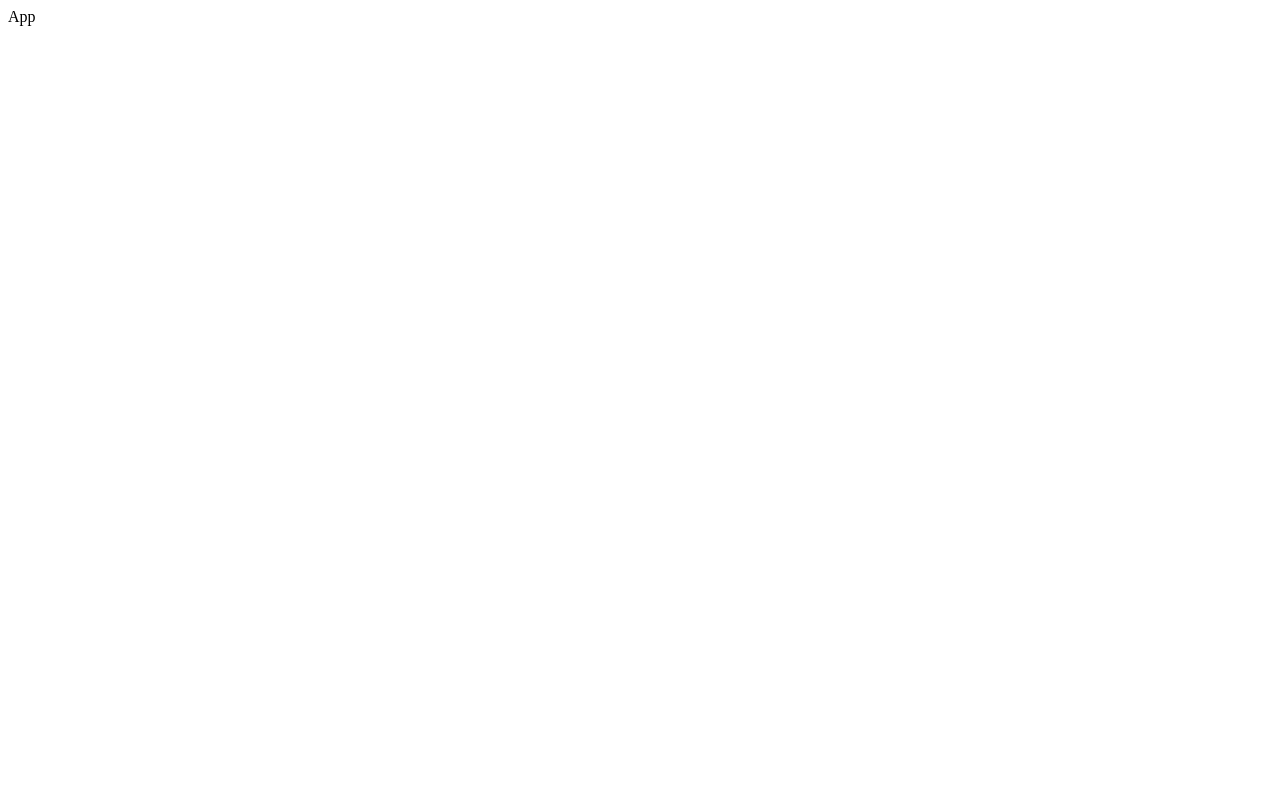
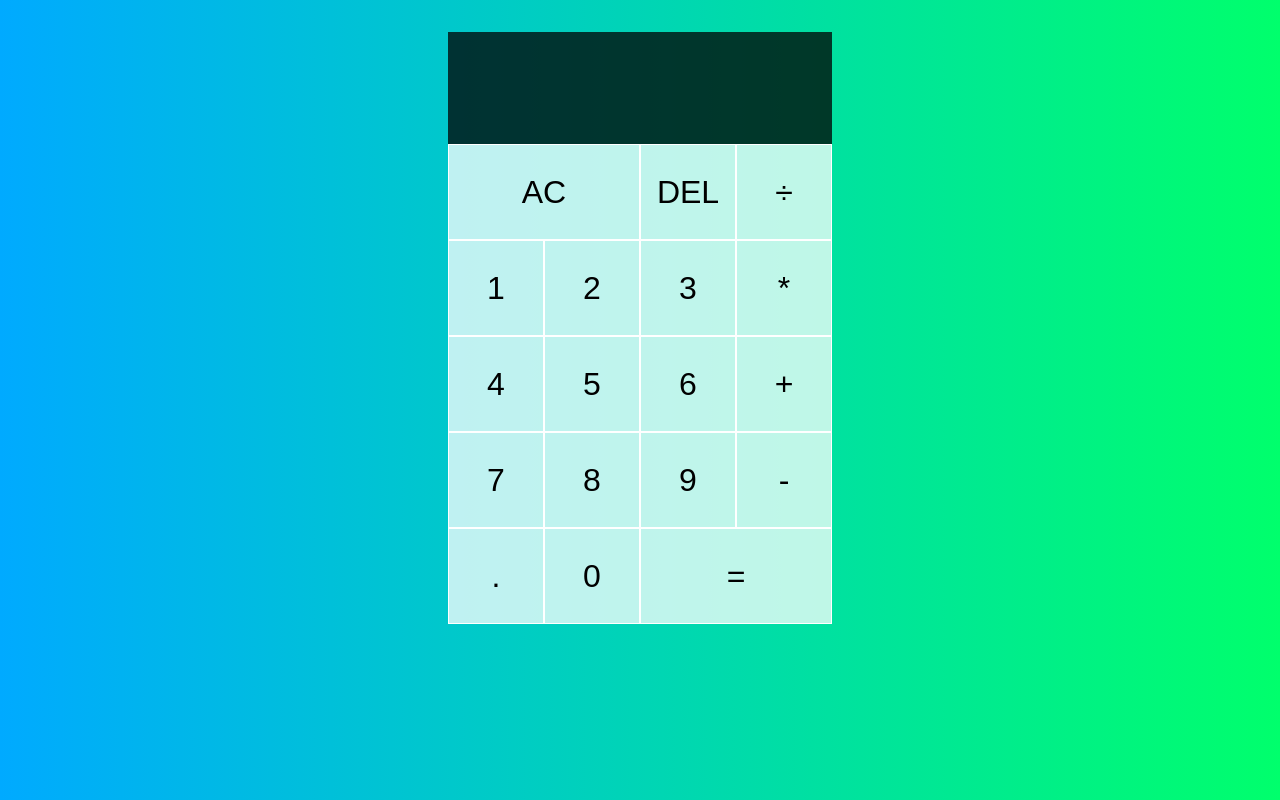
Before and after one commit to eldanielz/calc, a React (Create React App) app: page / in a window 1280 px wide. Built offline with nearby package versions, Linux system fonts and the light colour scheme.

Commit message:
Add UI and logic

```diff
--- a/package.json
+++ b/package.json
@@ -1,5 +1,5 @@
 {
-  "homepage": "https://eldanielz.github.io/calc",
+  "homepage": "https://eldanielz.github.io/calc/",
   "name": "calc",
   "version": "0.1.0",
   "private": true,
--- a/src/App.js
+++ /dev/null
@@ -1,7 +0,0 @@
-import React from "react";
-
-const App = () => {
-  return <div>App</div>;
-};
-
-export default App;
--- /dev/null
+++ b/src/components/App.js
@@ -0,0 +1,8 @@
+import React from "react";
+import Calculator from "./Calculator";
+
+const App = () => {
+  return <Calculator />;
+};
+
+export default App;
--- /dev/null
+++ b/src/components/Calculator.js
@@ -0,0 +1,198 @@
+import React, { useReducer } from "react";
+import DigitButton from "./DigitButton";
+import OperationButton from "./OperationButton";
+import "./styles.css";
+
+export const ACTIONS = {
+  ADD_DIGIT: "add-digit",
+  CHOOSE_OPERATION: "choose-operation",
+  CLEAR: "clear",
+  DELETE_DIGIT: "delete-digit",
+  EVALUATE: "evaluate",
+};
+
+const reducer = (state, { type, payload }) => {
+  switch (type) {
+    case ACTIONS.ADD_DIGIT:
+      if (state.overwrite) {
+        return {
+          ...state,
+          currentOperand: payload.digit,
+          overwrite: false,
+        };
+      }
+      if (payload.digit === "0" && state.currentOperand === "0") {
+        return state;
+      }
+
+      if (payload.digit === "." && state.currentOperand?.includes(".")) {
+        return state;
+      }
+
+      return {
+        ...state,
+        currentOperand: `${state.currentOperand || ""}${payload.digit}`,
+      };
+
+    case ACTIONS.CHOOSE_OPERATION:
+      if (state.currentOperand == null && state.previousOperand == null) {
+        return state;
+      }
+
+      if (state.currentOperand == null) {
+        return {
+          ...state,
+          operation: payload.operation,
+        };
+      }
+
+      if (state.previousOperand == null) {
+        return {
+          ...state,
+          operation: payload.operation,
+          previousOperand: state.currentOperand,
+          currentOperand: null,
+        };
+      }
+
+      return {
+        ...state,
+        previousOperand: evaluate(state),
+        operation: payload.operation,
+        currentOperand: null,
+      };
+
+    case ACTIONS.CLEAR:
+      return {};
+
+    case ACTIONS.DELETE_DIGIT:
+      if (state.overwrite) {
+        return {
+          ...state,
+          overwrite: false,
+          currentOperand: null,
+        };
+      }
+
+      if (state.currentOperand == null) {
+        return state;
+      }
+
+      if (state.currentOperand.length === 1) {
+        return { ...state, currentOperand: null };
+      }
+
+      return {
+        ...state,
+        currentOperand: state.currentOperand.slice(0, -1),
+      };
+
+    case ACTIONS.EVALUATE:
+      console.log(state);
+      if (
+        state.operation == null ||
+        state.currentOperand == null ||
+        state.previousOperand == null
+      ) {
+        return state;
+      }
+
+      return {
+        ...state,
+        fetch: !state.fetch,
+        overwrite: true,
+        previousOperand: null,
+        operation: null,
+        currentOperand: evaluate(state),
+      };
+
+    default:
+  }
+};
+
+const evaluate = ({ currentOperand, previousOperand, operation }) => {
+  const prev = parseFloat(previousOperand);
+  const current = parseFloat(currentOperand);
+
+  if (isNaN(prev) || isNaN(current)) return "";
+
+  let computation = "";
+  switch (operation) {
+    case "+":
+      computation = prev + current;
+      break;
+    case "-":
+      computation = prev - current;
+      break;
+    case "*":
+      computation = prev * current;
+      break;
+    case "÷":
+      computation = prev / current;
+      break;
+    default:
+  }
+
+  return computation.toString();
+};
+
+const INTEGER_FORMATTER = new Intl.NumberFormat("pl-pl", {
+  maximumFractionDigits: 0,
+});
+
+const formatOperand = (operand) => {
+  if (operand == null) return;
+  const [integer, decimal] = operand.split(".");
+  if (decimal == null) return INTEGER_FORMATTER.format(integer);
+  return `${INTEGER_FORMATTER.format(integer)}.${decimal}`;
+};
+
+const Calculator = () => {
+  const [{ currentOperand, previousOperand, operation }, dispatch] = useReducer(
+    reducer,
+    {}
+  );
+
+  return (
+    <div className="calculator-grid">
+      <div className="output">
+        <div className="previous-operand">
+          {formatOperand(previousOperand)} {operation}
+        </div>
+        <div className="current-operand">{formatOperand(currentOperand)}</div>
+      </div>
+      <button
+        className="span-two"
+        onClick={() => dispatch({ type: ACTIONS.CLEAR })}
+      >
+        AC
+      </button>
+      <button onClick={() => dispatch({ type: ACTIONS.DELETE_DIGIT })}>
+        DEL
+      </button>
+      <OperationButton operation="÷" dispatch={dispatch} />
+      <DigitButton digit="1" dispatch={dispatch} />
+      <DigitButton digit="2" dispatch={dispatch} />
+      <DigitButton digit="3" dispatch={dispatch} />
+      <OperationButton operation="*" dispatch={dispatch} />
+      <DigitButton digit="4" dispatch={dispatch} />
+      <DigitButton digit="5" dispatch={dispatch} />
+      <DigitButton digit="6" dispatch={dispatch} />
+      <OperationButton operation="+" dispatch={dispatch} />
+      <DigitButton digit="7" dispatch={dispatch} />
+      <DigitButton digit="8" dispatch={dispatch} />
+      <DigitButton digit="9" dispatch={dispatch} />
+      <OperationButton operation="-" dispatch={dispatch} />
+      <DigitButton digit="." dispatch={dispatch} />
+      <DigitButton digit="0" dispatch={dispatch} />
+      <button
+        className="span-two"
+        onClick={() => dispatch({ type: ACTIONS.EVALUATE })}
+      >
+        =
+      </button>
+    </div>
+  );
+};
+
+export default Calculator;
--- /dev/null
+++ b/src/components/DigitButton.js
@@ -0,0 +1,13 @@
+import { ACTIONS } from "./Calculator";
+
+const DigitButton = ({ dispatch, digit }) => {
+  return (
+    <button
+      onClick={() => dispatch({ type: ACTIONS.ADD_DIGIT, payload: { digit } })}
+    >
+      {digit}
+    </button>
+  );
+};
+
+export default DigitButton;
--- /dev/null
+++ b/src/components/OperationButton.js
@@ -0,0 +1,15 @@
+import { ACTIONS } from "./Calculator";
+
+const OperationButton = ({ dispatch, operation }) => {
+  return (
+    <button
+      onClick={() =>
+        dispatch({ type: ACTIONS.CHOOSE_OPERATION, payload: { operation } })
+      }
+    >
+      {operation}
+    </button>
+  );
+};
+
+export default OperationButton;
--- /dev/null
+++ b/src/components/styles.css
@@ -0,0 +1,56 @@
+*,
+*::before,
+*::after {
+  box-sizing: border-box;
+}
+
+body {
+  margin: 0;
+  background: linear-gradient(to right, #00aaff, #00ff6c);
+}
+
+.calculator-grid {
+  display: grid;
+  margin-top: 2rem;
+  justify-content: center;
+  grid-template-columns: repeat(4, 6rem);
+  grid-template-rows: minmax(7rem, auto) repeat(5, 6rem);
+}
+
+.calculator-grid > button {
+  cursor: pointer;
+  font-size: 2rem;
+  border: 1px solid white;
+  background-color: rgba(255, 255, 255, 0.75);
+}
+
+.calculator-grid > button:hover,
+.calculator-grid > button:focus {
+  background-color: rgba(255, 255, 255, 0.9);
+}
+
+.span-two {
+  grid-column: span 2;
+}
+
+.output {
+  grid-column: 1 / -1;
+  background-color: rgba(0, 0, 0, 0.75);
+  display: flex;
+  flex-direction: column;
+  align-items: flex-end;
+  justify-content: space-around;
+  padding: 0.75rem;
+  word-wrap: break-word;
+  word-break: break-all;
+}
+
+.output .previous-operand {
+  color: rgba(255, 255, 255, 0.75);
+  font-size: 1.5rem;
+}
+
+.output .current-operand {
+  color: white;
+  font-size: 2.5rem;
+}
--- a/src/index.js
+++ b/src/index.js
@@ -1,6 +1,6 @@
 import React from "react";
 import ReactDOM from "react-dom/client";
-import App from "./App";
+import App from "./components/App";
 
 const root = ReactDOM.createRoot(document.getElementById("root"));
 root.render(<App />);
```
